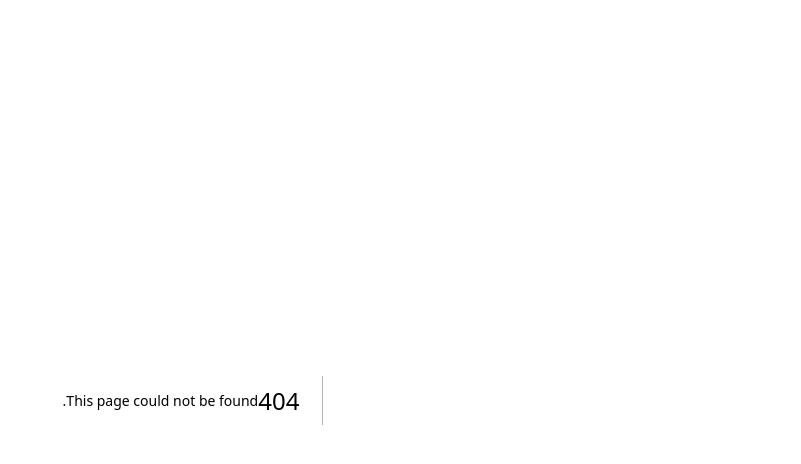
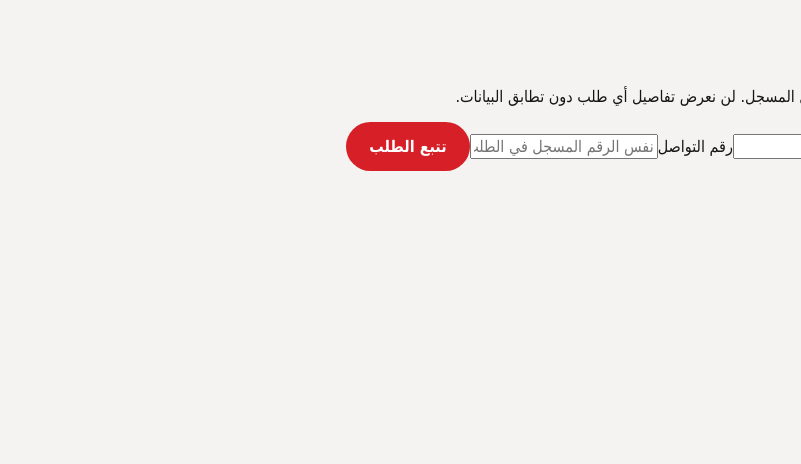
Before and after one commit to skandermahyoub/oryx-print-network, a Next.js app: page /track in a window 1280 px wide. Before the commit this address had no page. Shown: the top 464 px of the page, without its empty margins (479-1280 px from the left). Built offline with nearby package versions, Linux system fonts and the light colour scheme.

Commit message:
feat: add src/app/track/page.tsx

```diff
--- /dev/null
+++ b/src/app/track/page.tsx
@@ -0,0 +1,12 @@
+import { OrderTracker } from "@/components/order-tracker";
+
+export default function TrackPage(){
+  return <main className="track-page">
+    <section className="track-hero">
+      <span className="eyebrow">ORYX ORDER TRACKING</span>
+      <h1>أين وصل طلبك؟</h1>
+      <p>أدخل رقم الطلب ورقم التواصل المسجل. لن نعرض تفاصيل أي طلب دون تطابق البيانات.</p>
+    </section>
+    <OrderTracker/>
+  </main>;
+}
```
